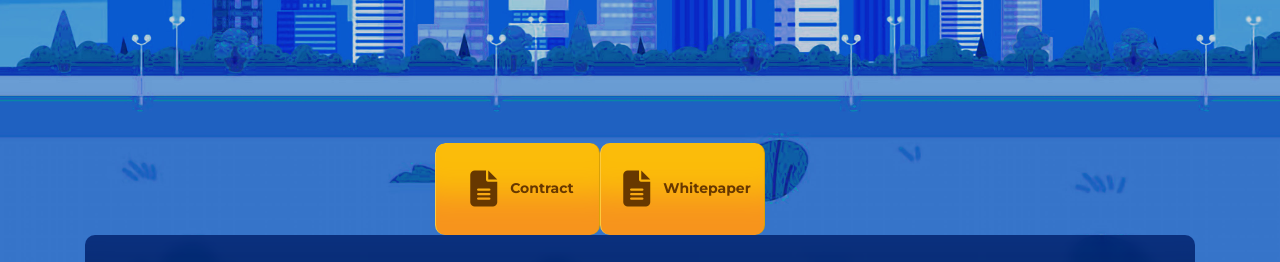
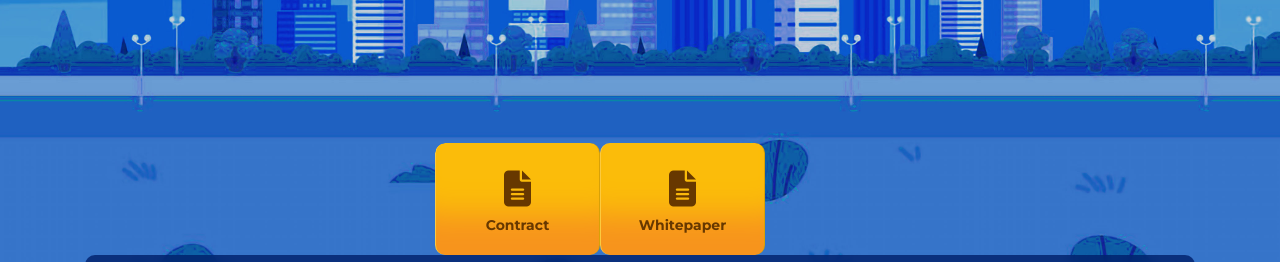
Before and after one commit to charindithjaindu/dex-real-state, a plain HTML site: page index.html in a window 1280 px wide. Shown: the part 422-684 px from the top of the page. Drawn offline with nearby package versions, Linux system fonts and the light colour scheme.

Commit message:
Update index.html

```diff
--- a/index.html
+++ b/index.html
@@ -36,18 +36,16 @@
           </div>
         </div>
         <div class="row rowtopmenu">
-
           <div class="col-xs-3 nopadding">
-            <a class="abox box blur" href='https://etherscan.io/address/0xf3892f014dbeb49606a45c4ddffa7002274c1b6c' target='_blank' style=" border-left: 1px solid #ffffff38; border-right: 1px solid #00000024; ">
-              <i class="fa fa-file-alt fa-fw"></i> <span class="title_mini">Contract</span>
+            <a class="abox box blur" href='https://etherscan.io/address/0xf3892f014dbeb49606a45c4ddffa7002274c1b6c/' target='_blank'
+              style=" border-left: 1px solid #ffffff38; border-right: 1px solid #00000024; ">
+              <i class="fa fa-file-alt fa-fw"></i> <span class="title_mini"> <br> Contract </span>
             </a>
           </div>
-            <div class="col-xs-3 nopadding">
+          <div class="col-xs-3 nopadding">
               <a class="abox box blur" href='https://metromax.gitbook.io/metromax-whitepaper/' target='_blank' style=" border-left: 1px solid #ffffff38; border-right: 1px solid #00000024; ">
-                <i class="fa fa-file-alt fa-fw"></i> <span class="title_mini">Whitepaper</span>
+                <i class="fa fa-file-alt fa-fw"></i> <span class="title_mini"><br>Whitepaper</span>
               </a>
-
-
           </div>
         </div>
 
```
